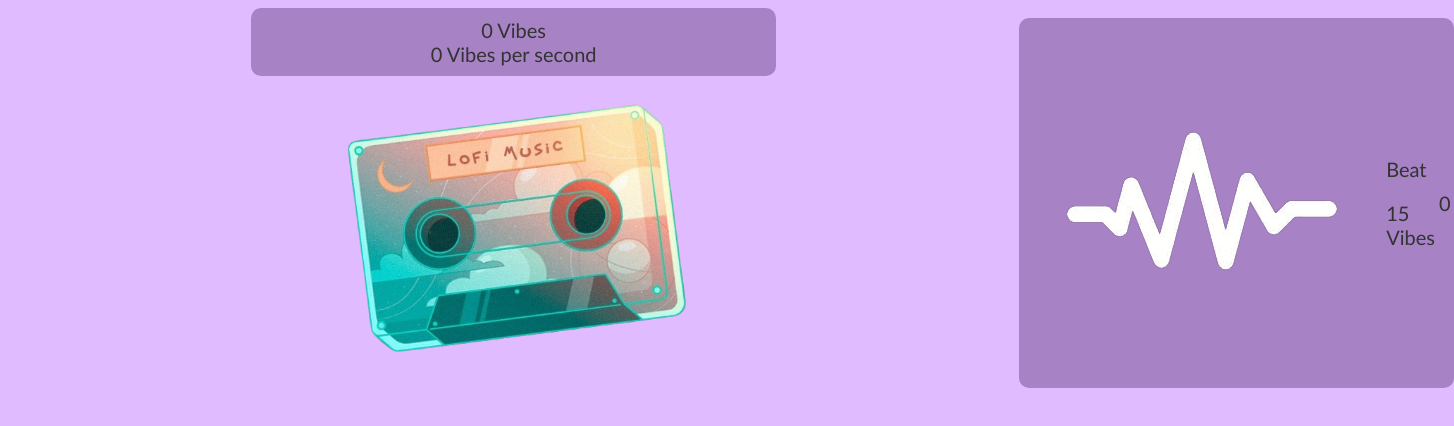
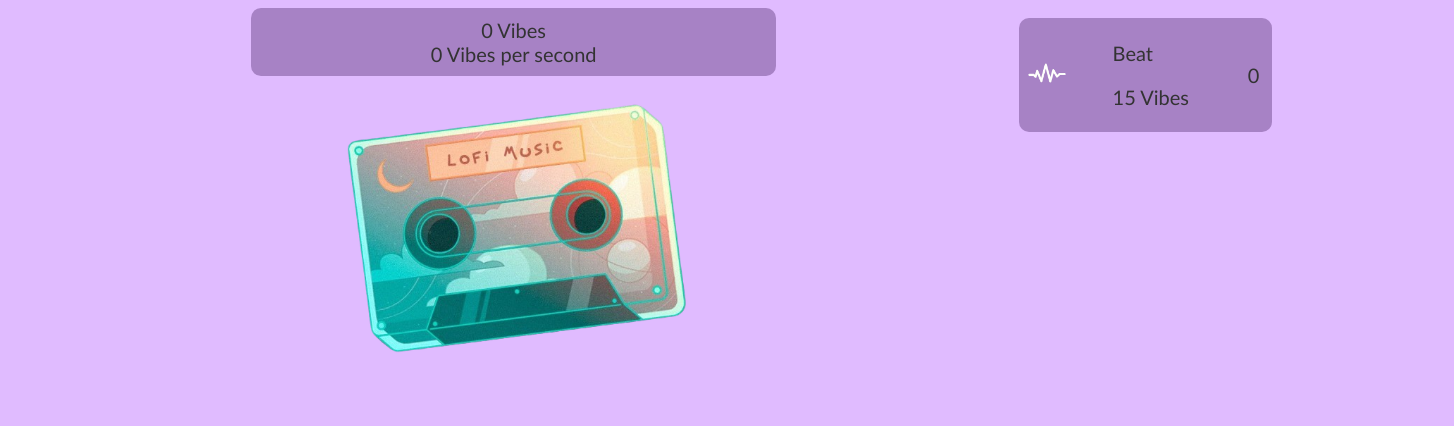
Before and after one commit to aotaguro/Clicker-game, a plain HTML site: page index.html in a window 1280 px wide. Shown: the whole page, 1454 px wide, since content can reach past the window. Drawn offline with Linux system fonts and the light colour scheme.

Commit message:
Checking in stuff

```diff
--- a/index.html
+++ b/index.html
@@ -22,11 +22,10 @@
             </div>
         </div>
     </div>
-
     <div class="sectionRight">
         <table class="shopButton" onclick="buybeat()">
             <tr>
-                <td id="image"><img src="img/beat.png"></td>
+                <td id="image"><img src="img/beat.png" class="smaller"></td>
                 <td id="nameAndCost">
                     <p>Beat</p>
                     <p><span id="beatcost">15</span> Vibes</p>
--- a/style.css
+++ b/style.css
@@ -1,6 +1,7 @@
 .sectionLeft {
     float: left;
     width: 80%;
+    position: relative;
 }
 
 .sectionRight {
@@ -50,3 +51,7 @@ body {
     background-color: #725987 ;
     transition: all .2s ease-in-out;
 }
+.smaller {
+    width: 50px;
+    height: auto;
+}
```
